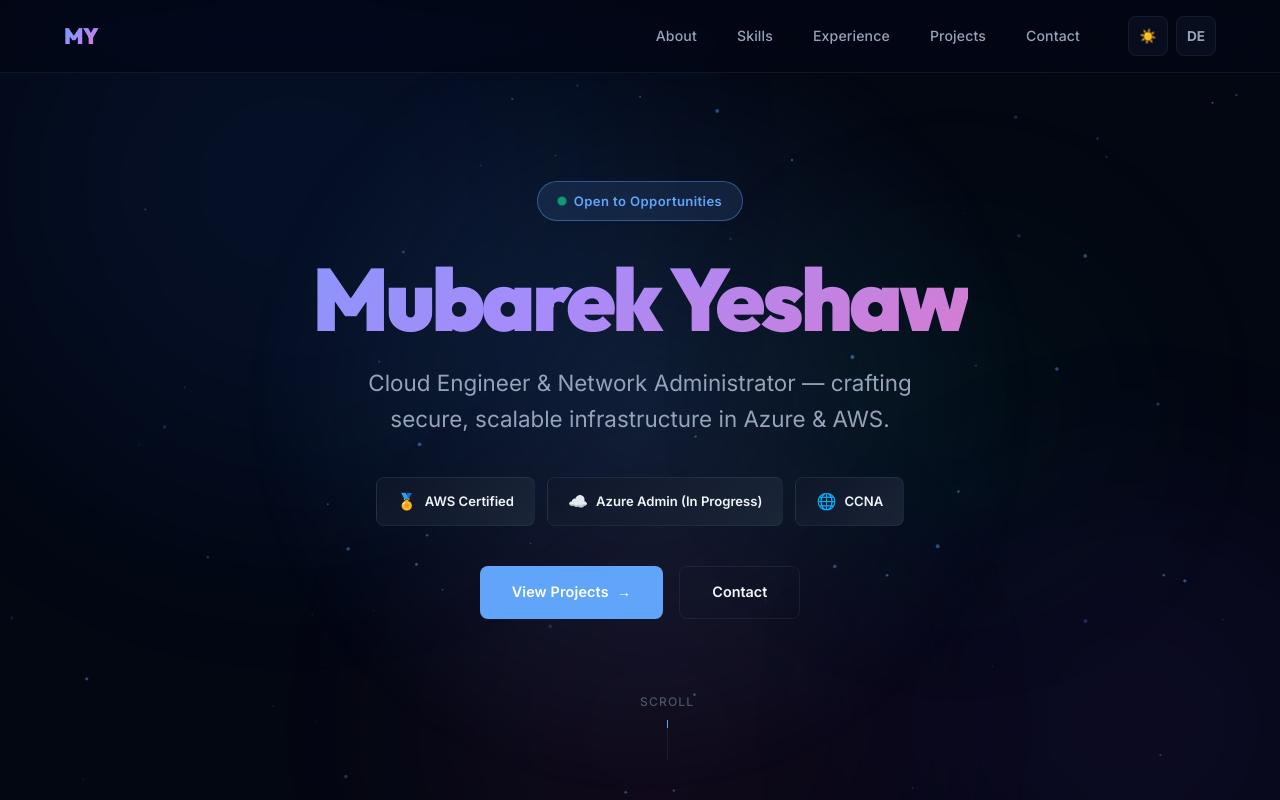
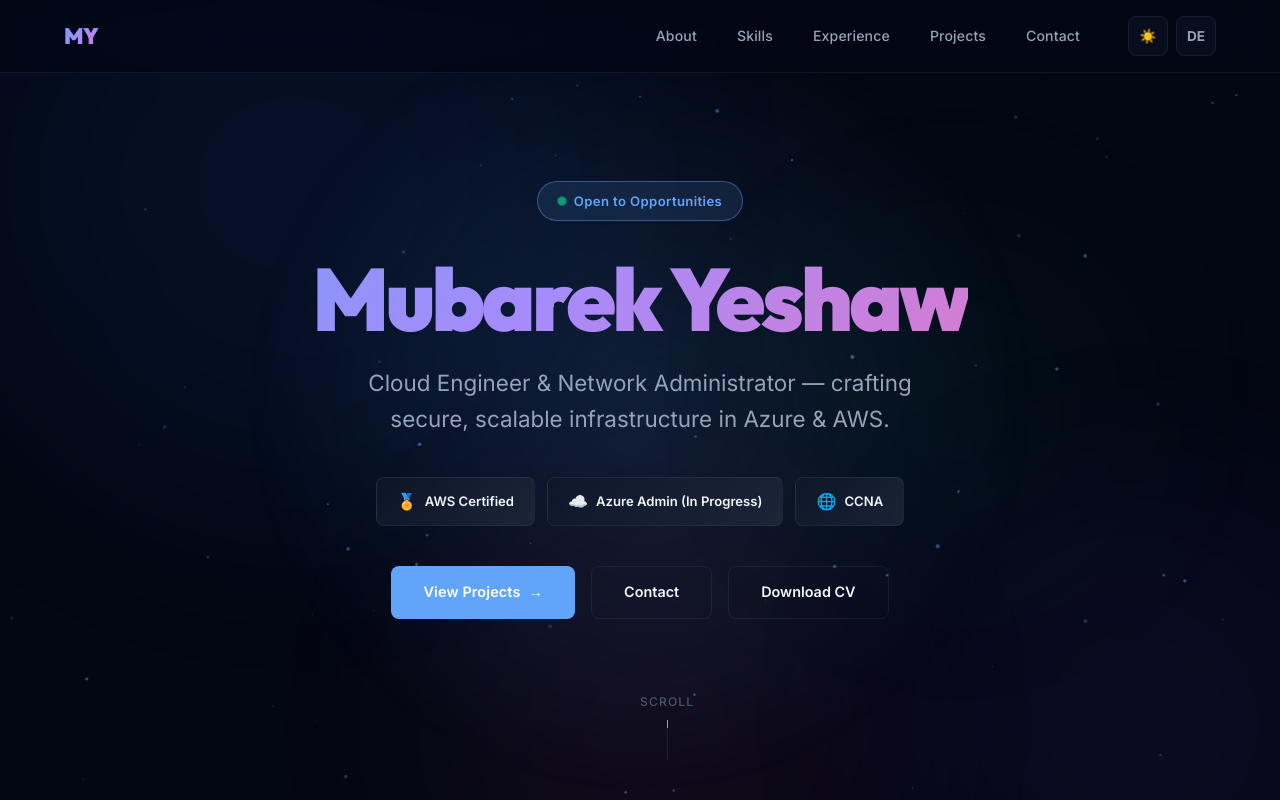
Before and after one commit to itsmubarek/Portfolio, a React (Vite) app: page / in a window 1280 px wide. Shown: the top 800 px of the page. Built offline with nearby package versions, Linux system fonts and the light colour scheme.

Commit message:
Add CV download button to hero section

```diff
--- a/src/App.tsx
+++ b/src/App.tsx
@@ -272,6 +272,14 @@
             <a href="#contact" className="btn-outline" id="hero-cta-contact">
               {t.nav.contact}
             </a>
+            <a
+              href={`${import.meta.env.BASE_URL}Mubarek_Yeshaw_Tahir_CV.pdf`}
+              download
+              className="btn-outline"
+              id="hero-cta-cv"
+            >
+              {t.hero.resumeCta || 'Download CV'}
+            </a>
           </div>
         </div>
 
--- a/src/translations.ts
+++ b/src/translations.ts
@@ -17,6 +17,7 @@
         ccna: "CCNA",
       },
       cta: "View Projects",
+      resumeCta: "Download CV",
     },
     about: {
       title: "About Me",
@@ -88,6 +89,7 @@
         ccna: "CCNA",
       },
       cta: "Projekte ansehen",
+      resumeCta: "Lebenslauf herunterladen",
     },
     about: {
       title: "Über mich",
```
Also changed, not shown: 1 other file (tests, documents, lock files or other folders).
